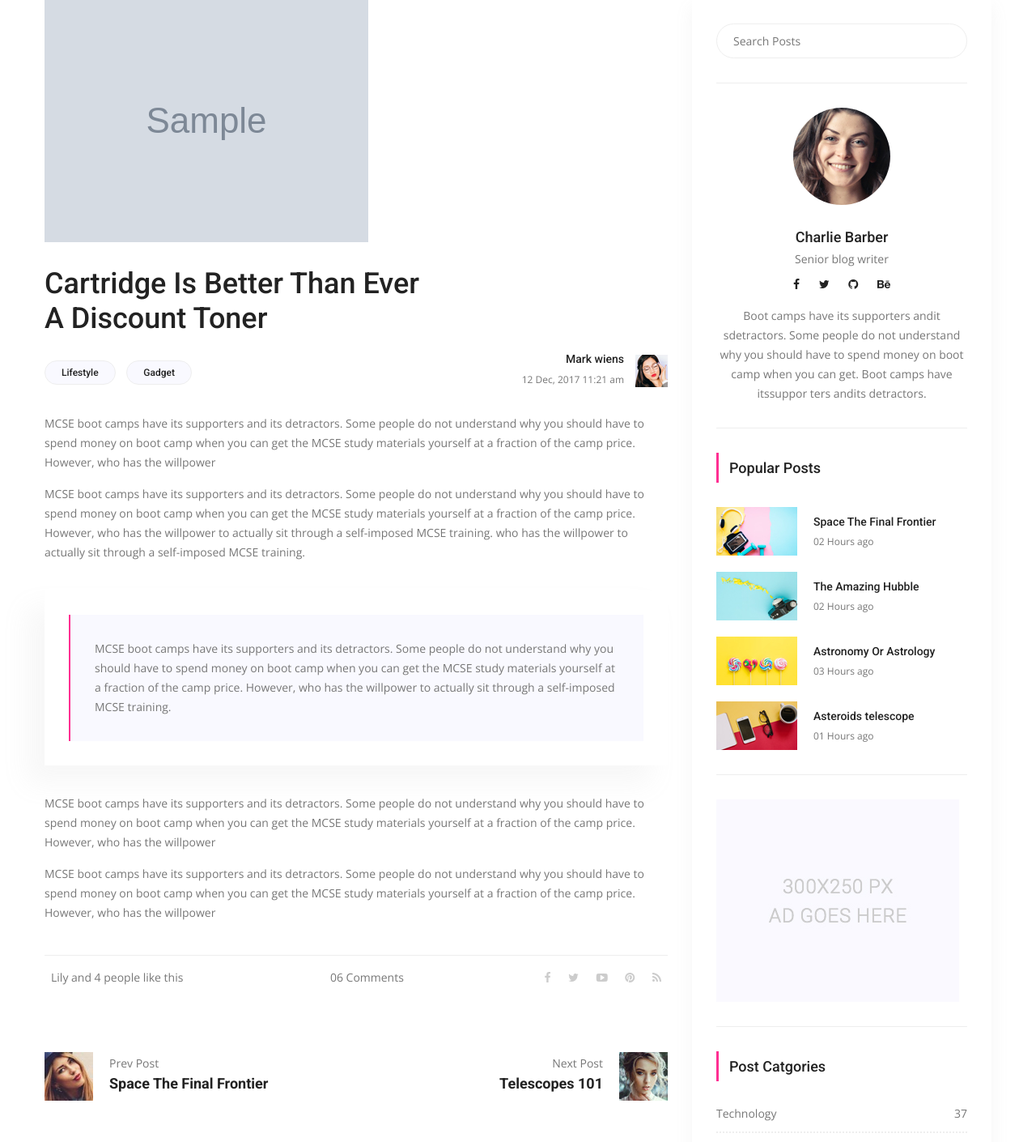
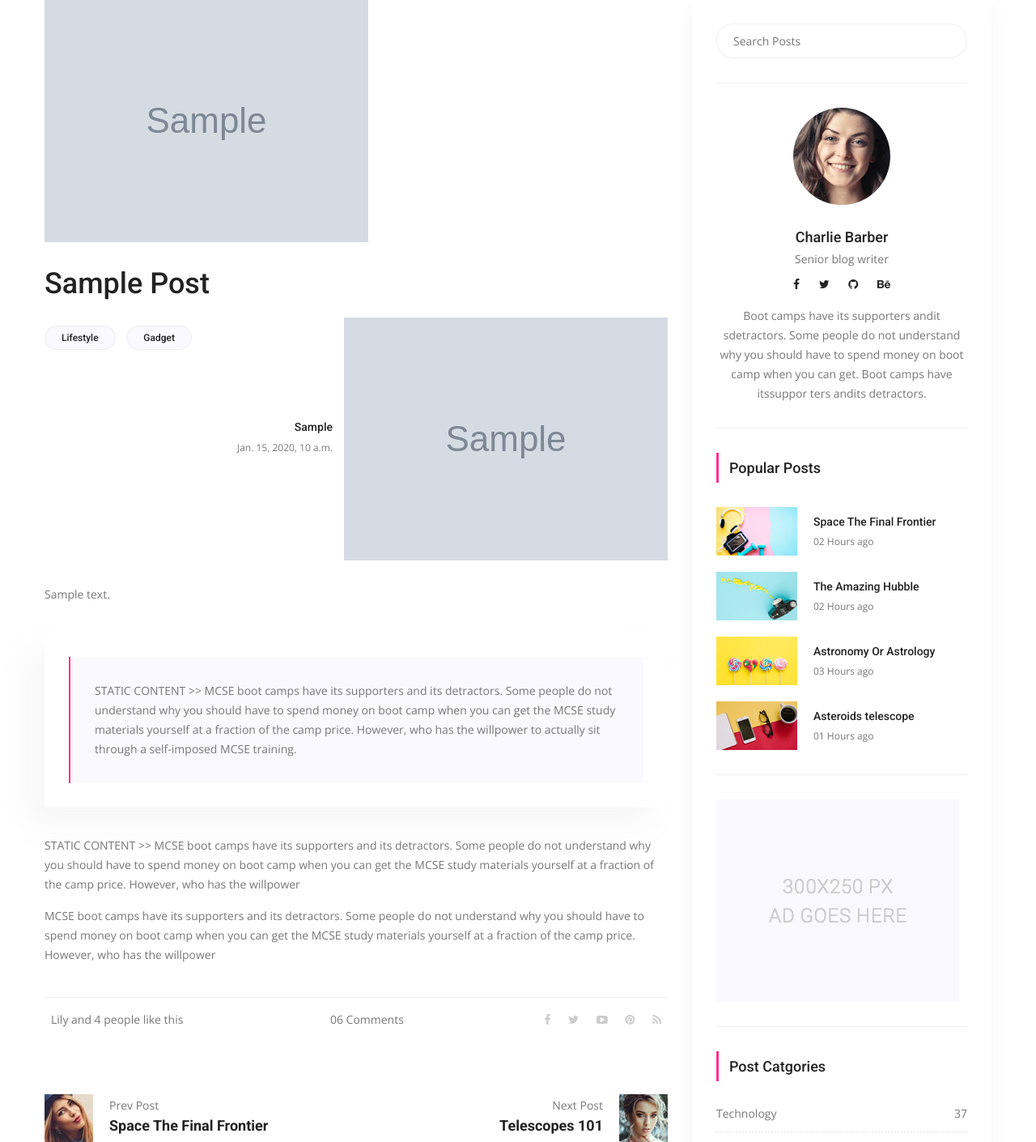
Before and after one commit to gurnitha/2022-django-volkan-altis-fantom-blog, a Django app: a page that uses blog/templates/blog/post_detail.html in a window 1280 px wide. Shown: the part 631-2041 px from the top of the page at 81% size. Run offline with Django 3.2, Linux system fonts and the light colour scheme; tables that the repository leaves empty hold one stand-in row (values such as "Sample post"); grey boxes marked "Sample" are stand-in pictures; some libraries are stand-ins or nearby versions.

Commit message:
20. Post Detail Part 4: Load and fetch data from db to post_detail page

```diff
--- a/blog/templates/blog/post_detail.html
+++ b/blog/templates/blog/post_detail.html
@@ -30,7 +30,7 @@
                     <div class="main_blog_details">
                         <img class="img-fluid" src="{{ post.image.url }}" alt="">
                         <a href="#">
-                            <h4>Cartridge Is Better Than Ever <br /> A Discount Toner</h4>
+                            <h4>{{ post.title|title }}</h4>
                         </a>
                         <div class="user_details">
                             <div class="float-left">
@@ -40,21 +40,20 @@
                             <div class="float-right">
                                 <div class="media">
                                     <div class="media-body">
-                                        <h5>Mark wiens</h5>
-                                        <p>12 Dec, 2017 11:21 am</p>
+                                        <h5>{{ post.author.author_name|title}}</h5>
+                                        <p>{{ post.publish }}</p>
                                     </div>
                                     <div class="d-flex">
-                                        <img src="{% static 'img/blog/user-img.jpg' %}" alt="">
+                                        <img src="{{ post.author.author_thumbnail.url }}" alt="">
                                     </div>
                                 </div>
                             </div>
                         </div>
-                        <p>MCSE boot camps have its supporters and its detractors. Some people do not understand why you should have to spend money on boot camp when you can get the MCSE study materials yourself at a fraction of the camp price. However, who has the willpower</p>
-                        <p>MCSE boot camps have its supporters and its detractors. Some people do not understand why you should have to spend money on boot camp when you can get the MCSE study materials yourself at a fraction of the camp price. However, who has the willpower to actually sit through a self-imposed MCSE training. who has the willpower to actually sit through a self-imposed MCSE training.</p>
+                        <p>{{ post.content }}</p>
                         <blockquote class="blockquote">
-                            <p class="mb-0">MCSE boot camps have its supporters and its detractors. Some people do not understand why you should have to spend money on boot camp when you can get the MCSE study materials yourself at a fraction of the camp price. However, who has the willpower to actually sit through a self-imposed MCSE training.</p>
+                            <p class="mb-0">STATIC CONTENT >> MCSE boot camps have its supporters and its detractors. Some people do not understand why you should have to spend money on boot camp when you can get the MCSE study materials yourself at a fraction of the camp price. However, who has the willpower to actually sit through a self-imposed MCSE training.</p>
                         </blockquote>
-                        <p>MCSE boot camps have its supporters and its detractors. Some people do not understand why you should have to spend money on boot camp when you can get the MCSE study materials yourself at a fraction of the camp price. However, who has the willpower</p>
+                        <p>STATIC CONTENT >> MCSE boot camps have its supporters and its detractors. Some people do not understand why you should have to spend money on boot camp when you can get the MCSE study materials yourself at a fraction of the camp price. However, who has the willpower</p>
                         <p>MCSE boot camps have its supporters and its detractors. Some people do not understand why you should have to spend money on boot camp when you can get the MCSE study materials yourself at a fraction of the camp price. However, who has the willpower</p>
                         <div class="news_d_footer">
                             <a href="#"><i class="lnr lnr lnr-heart"></i>Lily and 4 people like this</a>
```
Also changed, not shown: README.md, blog/views.py (line endings or trailing spaces).
